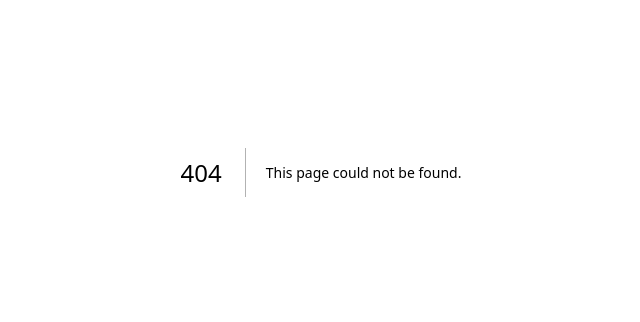
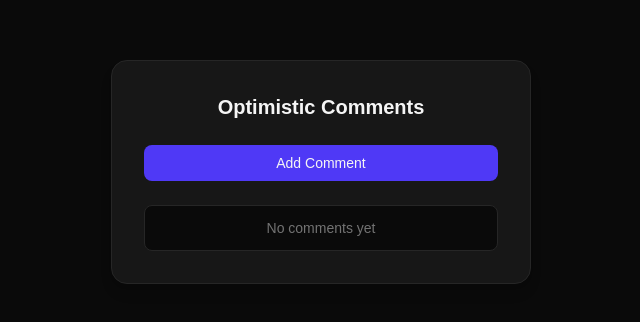
Before and after one commit to Rajender-01/react-hooks-journey, a Next.js app: page /hooks/useOptimistic/intermediate in a window 1280 px wide. Before the commit this address had no page. Shown: the part 228-550 px from the top of the page, without its empty margins (319-959 px from the left). Built offline with nearby package versions, Linux system fonts and the light colour scheme.

Commit message:
Add Comments component to demonstrate optimistic updates with useOptimistic hook

```diff
--- /dev/null
+++ b/src/app/hooks/useOptimistic/intermediate/page.tsx
@@ -0,0 +1,11 @@
+import Comments from "@/src/hooks-learning/03-advance-hooks/useOptimistic/Comments"
+
+const page = () => {
+  return (
+    <div>
+      <Comments/>
+    </div>
+  )
+}
+
+export default page
--- /dev/null
+++ b/src/hooks-learning/03-advance-hooks/useOptimistic/Comments.tsx
@@ -0,0 +1,66 @@
+"use client";
+
+import { useOptimistic, useState, useTransition } from "react";
+
+const Comments = (): React.JSX.Element => {
+  const [comments, setComments] = useState<string[]>([]);
+  const [isPending, startTransition] = useTransition();
+
+  const [optimisticComments, addComment] = useOptimistic(
+    comments,
+    (current, newComments: string) => [
+      ...current,
+      newComments + " (sending...)",
+    ],
+  );
+
+  const handleAdd = () => {
+    startTransition(async () => {
+      const newComments = "New Comment";
+      addComment(newComments);
+      await new Promise((res) => setTimeout(res, 1000));
+      setComments((prev) => [...prev, newComments]);
+    });
+  };
+
+  return (
+    <div className="min-h-screen bg-neutral-950 text-neutral-100 flex items-center justify-center p-6">
+      <div className="bg-neutral-900 border border-neutral-800 rounded-2xl p-8 w-105 space-y-6 shadow-lg">
+
+        <h1 className="text-xl font-semibold text-center">
+          Optimistic Comments
+        </h1>
+
+        <button
+          disabled={isPending}
+          onClick={handleAdd}
+          className="w-full px-4 py-2 rounded-lg
+          bg-indigo-600 hover:bg-indigo-500 transition
+          text-sm font-medium disabled:opacity-50 disabled:cursor-not-allowed"
+        >
+          {isPending ? "Sending..." : "Add Comment"}
+        </button>
+
+        <div className="max-h-75 overflow-auto space-y-2 border border-neutral-800 rounded-lg p-3 bg-neutral-950">
+          {optimisticComments.length === 0 && (
+            <p className="text-sm text-neutral-500 text-center">
+              No comments yet
+            </p>
+          )}
+
+          {optimisticComments.map((c, i) => (
+            <div
+              key={i}
+              className="text-sm text-neutral-300 border-b border-neutral-800 pb-1"
+            >
+              {c}
+            </div>
+          ))}
+        </div>
+
+      </div>
+    </div>
+  );
+};
+
+export default Comments;
```
